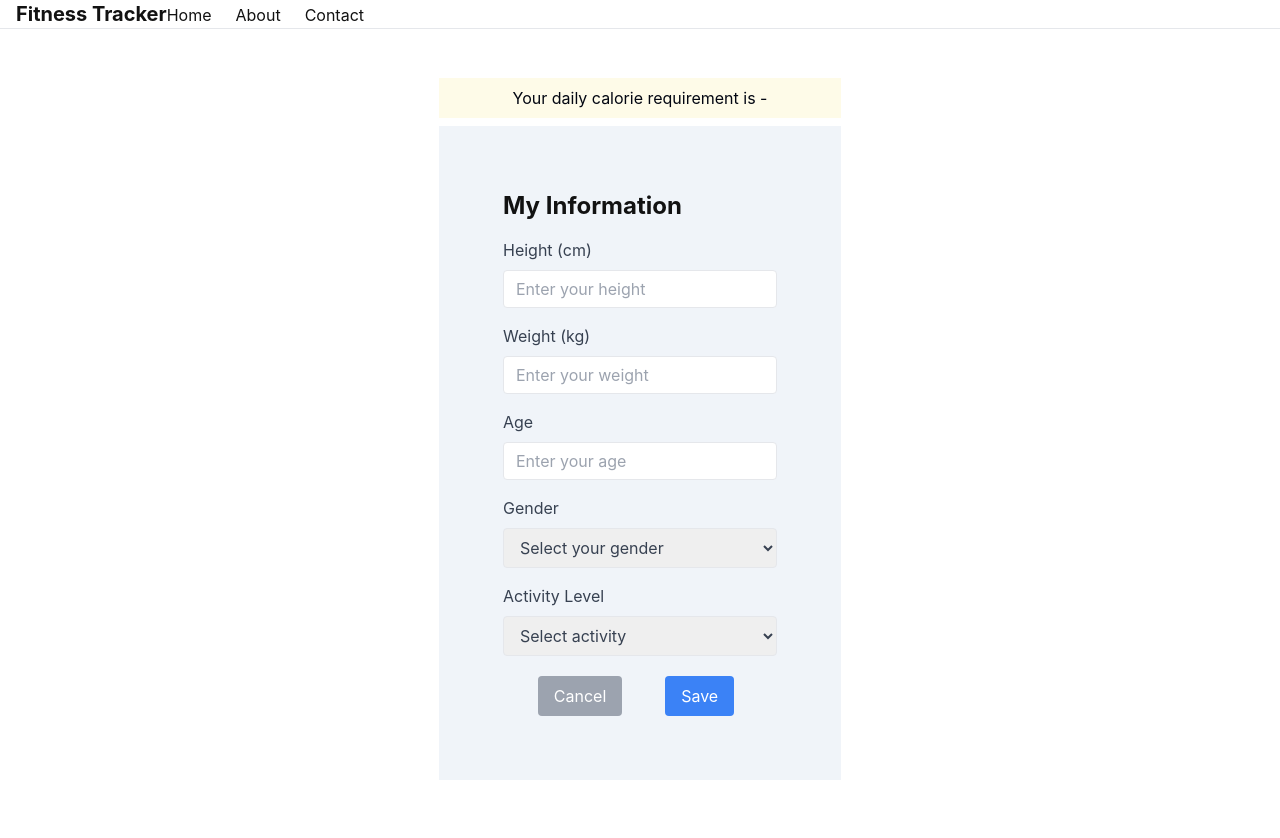
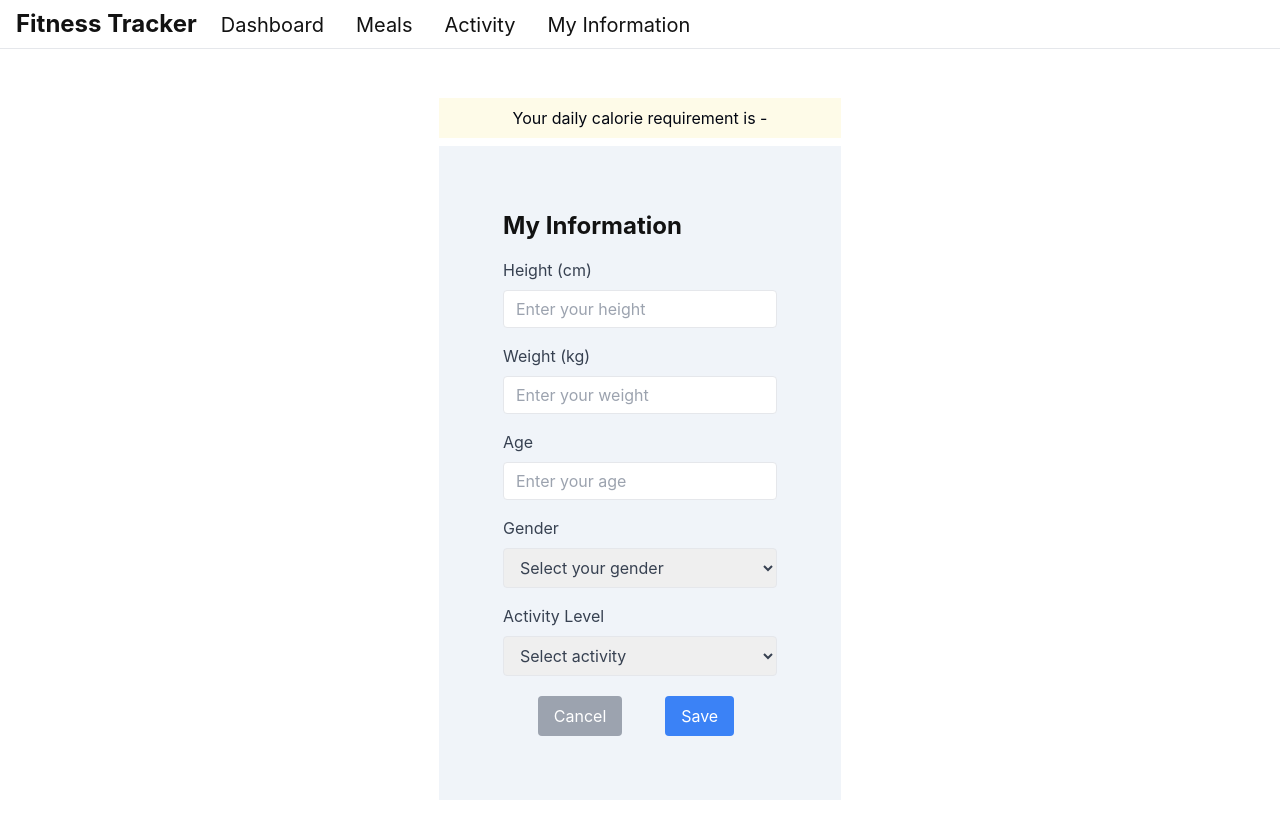
Before and after one commit to dileephq/fitness-tracker, a React (Vite) app: page /my-information in a window 1280 px wide. Shown: the top 838 px of the page. Built offline with nearby package versions, Linux system fonts and the light colour scheme.

Commit message:
navigation works

```diff
--- a/src/MyInformation/MyInformation.tsx
+++ b/src/MyInformation/MyInformation.tsx
@@ -1,6 +1,6 @@
 function MyInformation() {
   return (
-    <div className="container mx-auto h-screen flex items-center justify-center">
+    <div className="container min-h-screen mx-auto flex items-center justify-center">
       <div className="flex-col">
         <p className="block text-gray-950 text-center font-normal mb-2 bg-my-bg-yellow p-2">
           Your daily calorie requirement is -
--- a/src/components/Navbar.tsx
+++ b/src/components/Navbar.tsx
@@ -1,4 +1,5 @@
 import React, { useState } from 'react'
+import { Link } from 'react-router-dom'
 
 interface NavbarProps {}
 
@@ -7,16 +8,14 @@ const Navbar: React.FC<NavbarProps> = () => {
 
   return (
     <nav className="bg-white border-b border-gray-200">
-      <div className="container mx-auto px-4 flex items-baseline">
-        <div className="flex items-center">
-          <a href="#" className="font-bold text-xl">
+      <div className="container mx-auto px-4 py-2 flex items-baseline">
+        <a href="#" className="font-bold text-2xl mr-6">
           Fitness Tracker
         </a>
-        </div>
 
-        <div className="flex items-center">
         {/* Toggle button for mobile menu */}
-          <button className="md:hidden " onClick={() => setIsOpen(!isOpen)}>
+
+        <button className="md:hidden" onClick={() => setIsOpen(!isOpen)}>
           <svg
             className="w-6 h-6"
             fill="currentColor"
@@ -33,25 +32,29 @@ const Navbar: React.FC<NavbarProps> = () => {
 
         {/* Navigation links (hidden on mobile) */}
         <ul
-            className={` hidden md:flex space-x-6 ${isOpen ? 'block' : 'hidden'}`}
+          className={` hidden md:flex space-x-8 ${isOpen ? 'block' : 'hidden'}`}
         >
           <li>
-              <a href="#" className="hover:text-gray-700">
-                Home
-              </a>
+            <Link className="hover:text-gray-700 text-xl" to="/">
+              Dashboard
+            </Link>
           </li>
           <li>
-              <a href="#" className="hover:text-gray-700">
-                About
-              </a>
+            <Link className="hover:text-gray-700 text-xl" to="/meals">
+              Meals
+            </Link>
           </li>
           <li>
-              <a href="#" className="hover:text-gray-700">
-                Contact
-              </a>
+            <Link className="hover:text-gray-700 text-xl" to="/activity">
+              Activity
+            </Link>
+          </li>
+          <li>
+            <Link className="hover:text-gray-700 text-xl" to="/my-information">
+              My Information
+            </Link>
           </li>
         </ul>
-        </div>
       </div>
     </nav>
   )
```
Lines whose indentation alone changed are shown as unchanged.
